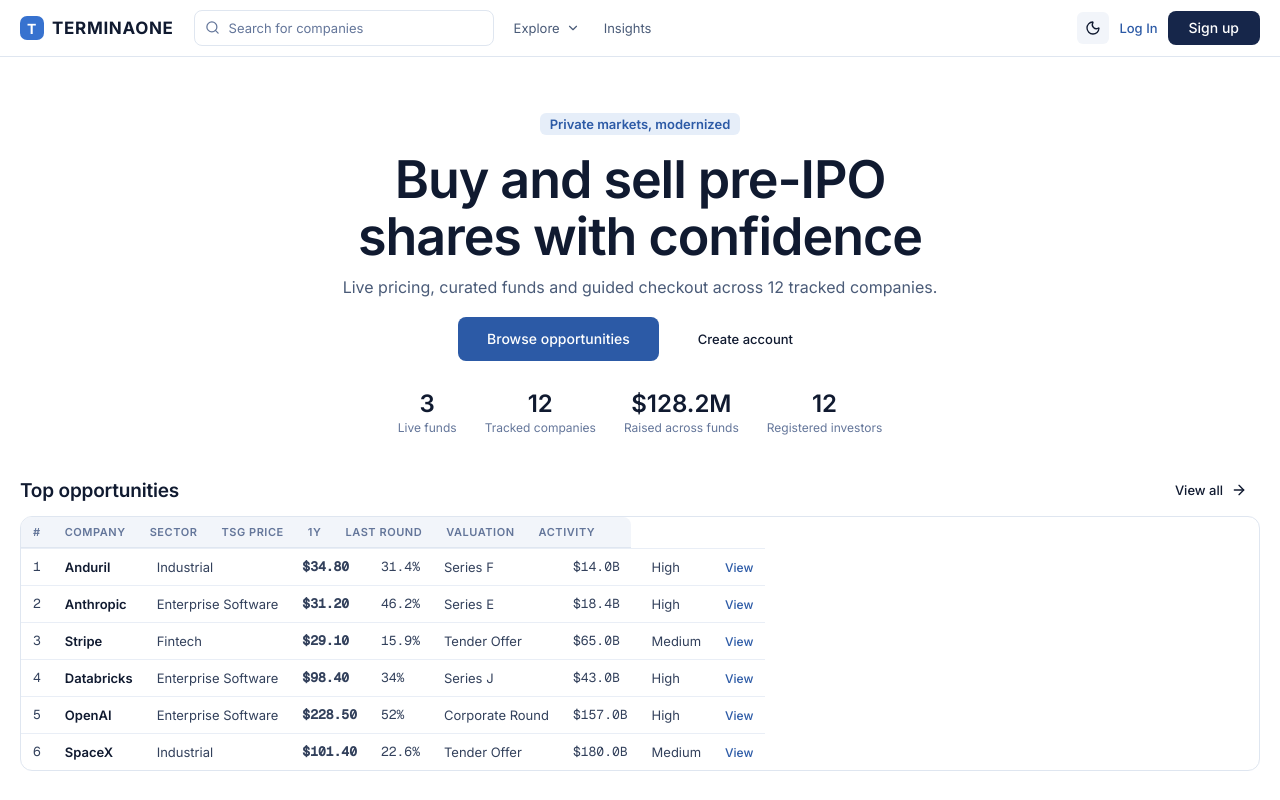
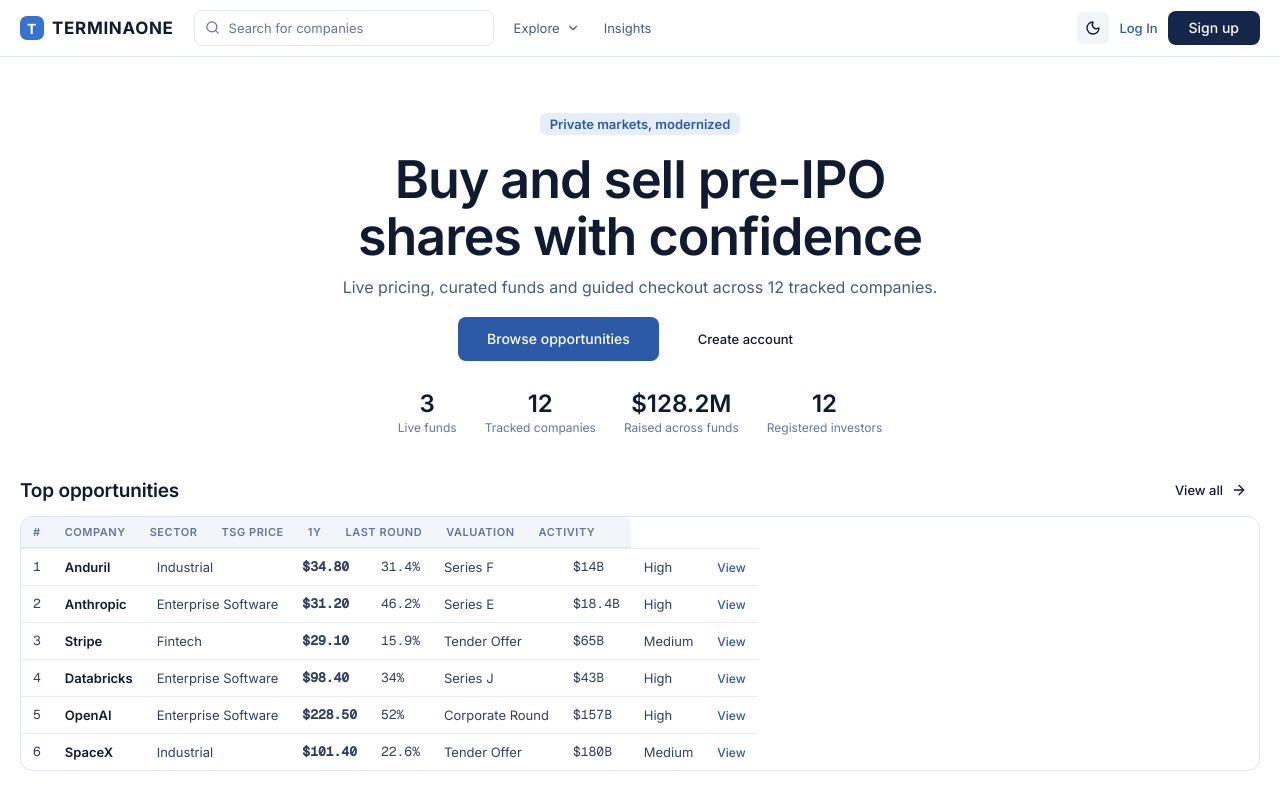
Before and after one commit to ujwalrk-fsit/terminaone-fsit-demo, a React (Vite) app: page / in a window 1280 px wide. Shown: the top 800 px of the page. Built offline with nearby package versions, Linux system fonts and the light colour scheme.

Commit message:
fix: billions tier + trimmed decimals in money formatting (funding timeline, round tables)

```diff
--- a/src/format.ts
+++ b/src/format.ts
@@ -1,14 +1,21 @@
 // Formatting module: single seam for every user-visible number/date.
 // Interface: pure functions in, display strings out. No locale state inside —
 // en-US stays the default adapter until i18n lands, then only this file changes.
+function trim(n: number, digits = 1): string {
+  const s = n.toFixed(digits);
+  return s.includes('.') ? s.replace(/\.?0+$/, '') : s;
+}
+
 export function fmtMoney(n: number): string {
-  if (n >= 1_000_000) return `$${(n / 1_000_000).toFixed(1)}M`;
+  if (n >= 1_000_000_000) return `$${trim(n / 1_000_000_000)}B`;
+  if (n >= 1_000_000) return `$${trim(n / 1_000_000)}M`;
   if (n >= 1_000) return `$${Math.round(n / 1_000)}K`;
   return `$${n.toLocaleString('en-US')}`;
 }
 
 export function fmtCompact(n: number): string {
-  if (n >= 1_000_000) return `$${(n / 1_000_000).toFixed(n >= 10_000_000 ? 0 : 1)}M`;
+  if (n >= 1_000_000_000) return `$${trim(n / 1_000_000_000)}B`;
+  if (n >= 1_000_000) return `$${trim(n / 1_000_000, n >= 10_000_000 ? 0 : 1)}M`;
   if (n >= 1_000) return `$${Math.round(n / 1_000)}K`;
   return `$${n}`;
 }
--- a/src/pages/Home.tsx
+++ b/src/pages/Home.tsx
@@ -2,6 +2,7 @@
 import { useSelector } from 'react-redux';
 import { ArrowRight, CheckCircle2, Mail, Phone } from 'lucide-react';
 import { useColl } from '../db';
+import { fmtMoney } from '../format';
 import type { FundOffering, Opportunity, Article, AppUser } from '../types';
 import type { RootState } from '../store';
 import { OppCard } from '../components/OppCard';
@@ -116,7 +117,7 @@
                   <td className="tnum"><b>{o.tsgPrice ? `$${o.tsgPrice.toFixed(2)}` : 'N/A'}</b></td>
                   <td className={`tnum ${o.priceChange1Y != null && o.priceChange1Y >= 0 ? 'up' : 'down'}`}>{o.priceChange1Y != null ? `${o.priceChange1Y}%` : '—'}</td>
                   <td>{o.lastRound?.round ?? '—'}</td>
-                  <td className="tnum">{o.lastRound ? `$${(o.lastRound.valuation / 1e9).toFixed(1)}B` : '—'}</td>
+                  <td className="tnum">{o.lastRound ? fmtMoney(o.lastRound.valuation) : '—'}</td>
                   <td>{o.activity}</td>
                   <td><Link to={`/opportunities/${o._id}`} className="link-more" style={{ fontSize: 12 }}>View</Link></td>
                 </tr>
--- a/src/pages/OpportunityDetail.tsx
+++ b/src/pages/OpportunityDetail.tsx
@@ -213,7 +213,7 @@
           <div className="tnum" style={{ display: 'flex', gap: 16, fontSize: 12, color: 'var(--text-muted)', marginTop: 4 }}>
             <span>High <b style={{ color: 'var(--text-strong)' }}>${hi.toFixed(2)}</b></span>
             <span>Low <b style={{ color: 'var(--text-strong)' }}>${lo.toFixed(2)}</b></span>
-            <span>TSG Valuation <b style={{ color: 'var(--text-strong)' }}>{o.lastRound ? `$${(o.lastRound.valuation / 1e9).toFixed(1)}B` : '—'}</b></span>
+            <span>TSG Valuation <b style={{ color: 'var(--text-strong)' }}>{o.lastRound ? fmtMoney(o.lastRound.valuation) : '—'}</b></span>
           </div>
         </div>
 
@@ -238,7 +238,7 @@
                 <span className="timeline__dot" />
                 <div style={{ fontWeight: 700, color: 'var(--text-strong)', fontSize: 13 }}>{r.round} · {r.date}</div>
                 <div className="tnum" style={{ fontSize: 12, color: 'var(--text-muted)' }}>
-                  {r.raised > 0 ? `${fmtMoney(r.raised)} raised · ` : ''}${(r.valuation / 1e9).toFixed(1)}B post-money{r.pps > 0 && ` · $${r.pps.toFixed(2)}/share`}
+                  {r.raised > 0 ? `${fmtMoney(r.raised)} raised · ` : ''}{fmtMoney(r.valuation)} post-money{r.pps > 0 && ` · $${r.pps.toFixed(2)}/share`}
                 </div>
               </div>
             ))}
@@ -254,7 +254,7 @@
                   <td className="tnum">{r.date}</td><td><b style={{ color: 'var(--text-strong)' }}>{r.round}</b></td>
                   <td className="tnum">{r.raised > 0 ? fmtMoney(r.raised) : '—'}</td>
                   <td className="tnum">{r.pps > 0 ? `$${r.pps.toFixed(2)}` : '—'}</td>
-                  <td className="tnum">${(r.valuation / 1e9).toFixed(1)}B</td>
+                  <td className="tnum">{fmtMoney(r.valuation)}</td>
                   <td style={{ fontSize: 12 }}>{r.investors.join(', ')}</td><td style={{ fontSize: 12 }}>{r.liquidation}</td>
                 </tr>
               ))}
@@ -342,7 +342,7 @@
                     <td className="tnum">{p.tsgPrice ? `$${p.tsgPrice.toFixed(2)}` : '—'}</td>
                     <td className="tnum">{e.lastMatched ? `$${e.lastMatched.toFixed(2)}` : '—'}</td>
                     <td>{lr.round}</td>
-                    <td className="tnum">${(lr.valuation / 1e9).toFixed(1)}B</td>
+                    <td className="tnum">{fmtMoney(lr.valuation)}</td>
                     <td className="tnum">{lr.pps > 0 ? `$${lr.pps.toFixed(2)}` : '—'}</td>
                     <td className="tnum">{lr.raised > 0 ? fmtMoney(lr.raised) : '—'}</td>
                   </tr>
```
